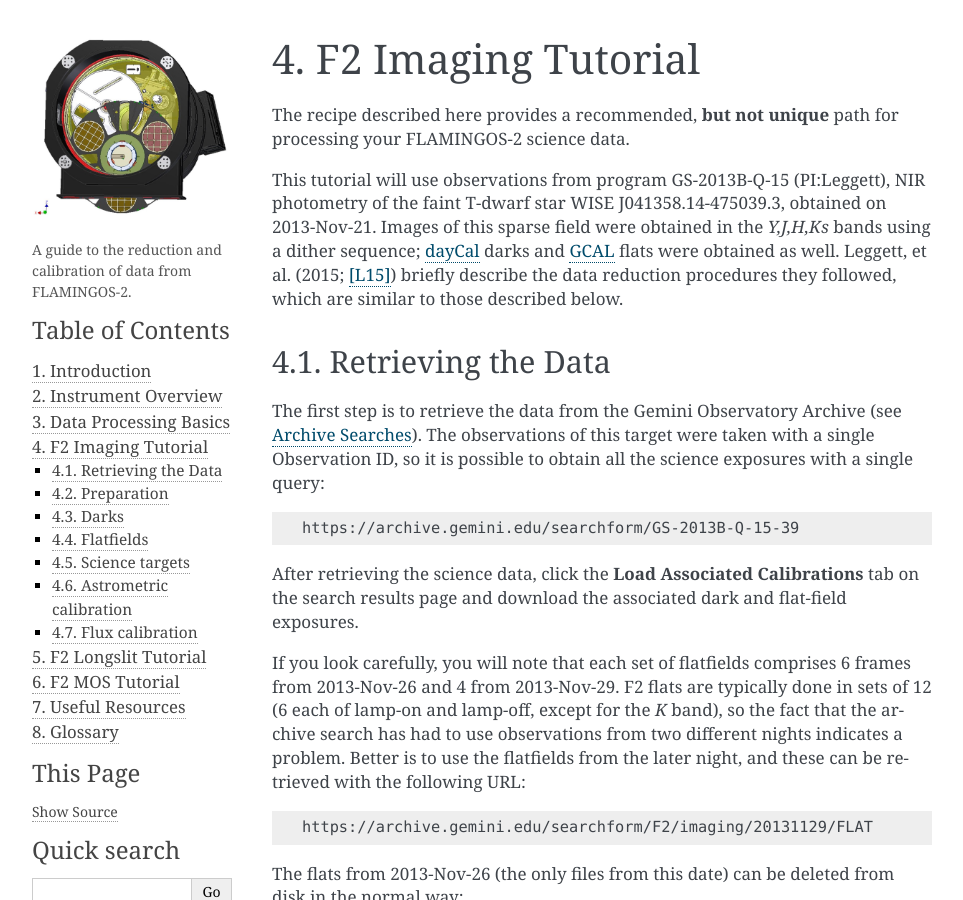
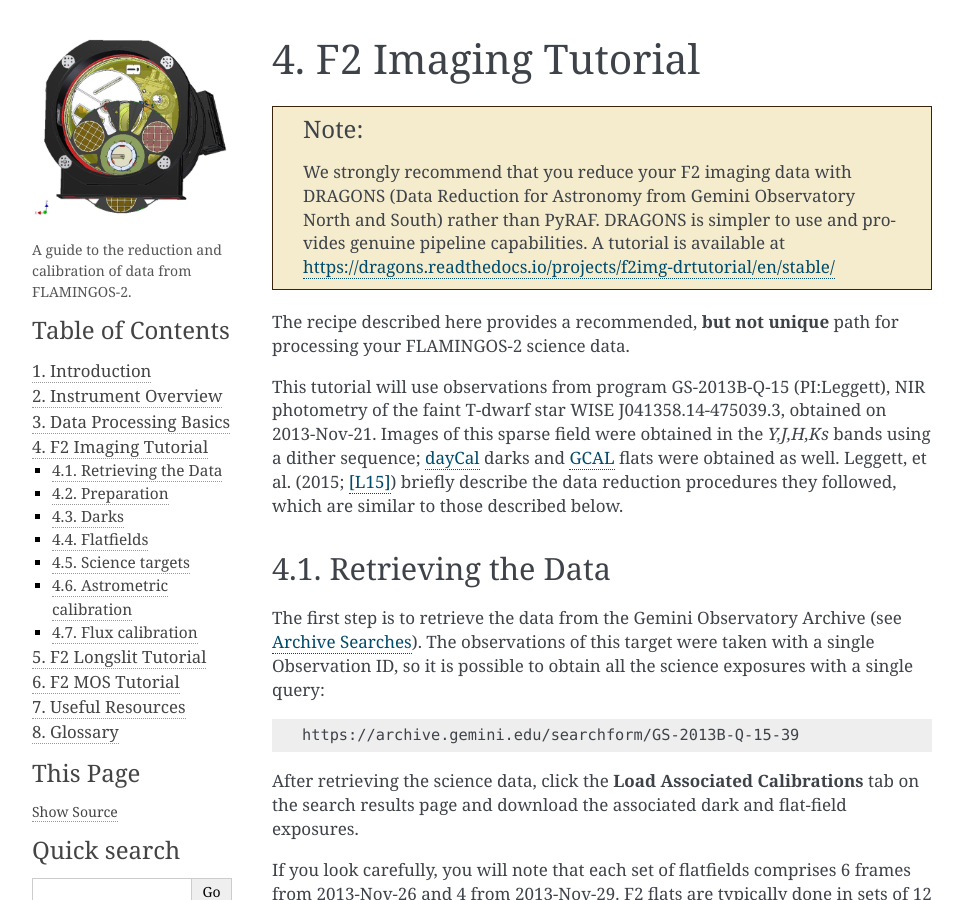
Before and after one commit to GeminiDRSoftware/F2Cookbook, a Sphinx documentation site: the page built from source/Tutorial_Imaging.rst, in a window 1280 px wide and 900 px high. Shown: the whole window, without its empty margins (148-1111 px from the left). Built offline with Sphinx 7.4.7, drawn with Linux system fonts in a browser that asks for light colours.

Commit message:
add note to use DRAGONS for imaging DR

```diff
--- a/source/Tutorial_Imaging.rst
+++ b/source/Tutorial_Imaging.rst
@@ -3,6 +3,15 @@
 ===================
 F2 Imaging Tutorial
 ===================
+
+.. note::
+
+   We strongly recommend that you reduce your F2 imaging data with
+   DRAGONS (Data Reduction for Astronomy from Gemini Observatory North
+   and South) rather than PyRAF. DRAGONS is simpler to use and provides
+   genuine pipeline capabilities. A tutorial is available at
+   https://dragons.readthedocs.io/projects/f2img-drtutorial/en/stable/
+
 
 The recipe described here provides a recommended, **but not unique**
 path for processing your FLAMINGOS-2 science data.
```
